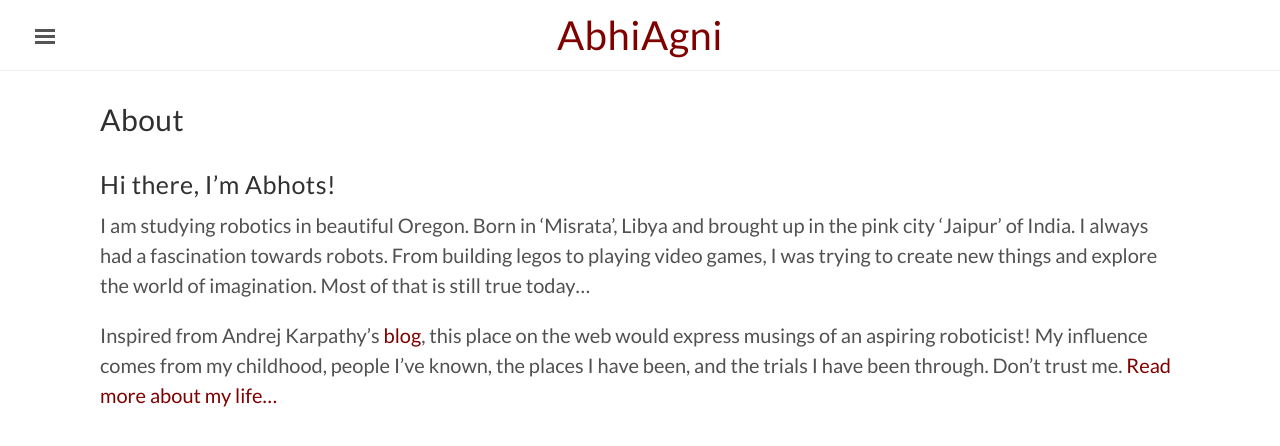
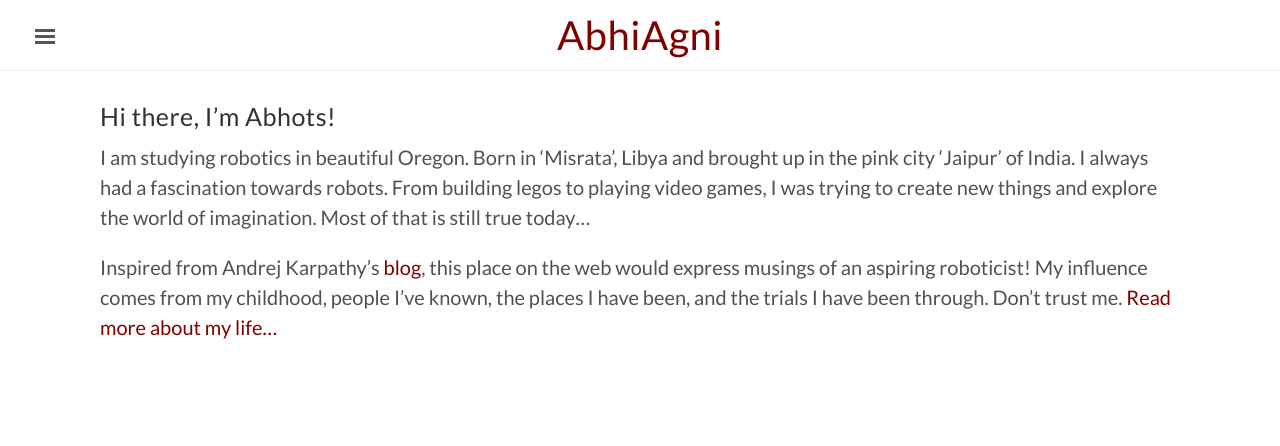
Before and after one commit to abhiagni11/abhiagni11.github.io, a Jekyll site: the page built from about.md, in a window 1280 px wide. Shown: the top 446 px of the page. Built offline with Jekyll 4.4.1, drawn with Linux system fonts in a browser that asks for light colours.

Commit message:
Update page.html

```diff
--- a/_layouts/page.html
+++ b/_layouts/page.html
@@ -3,6 +3,5 @@ layout: default
 ---
 
 <div class="page">
-  <h2 class="page-title">{{ page.title }}</h2>
   {{ content }}
 </div>
```
